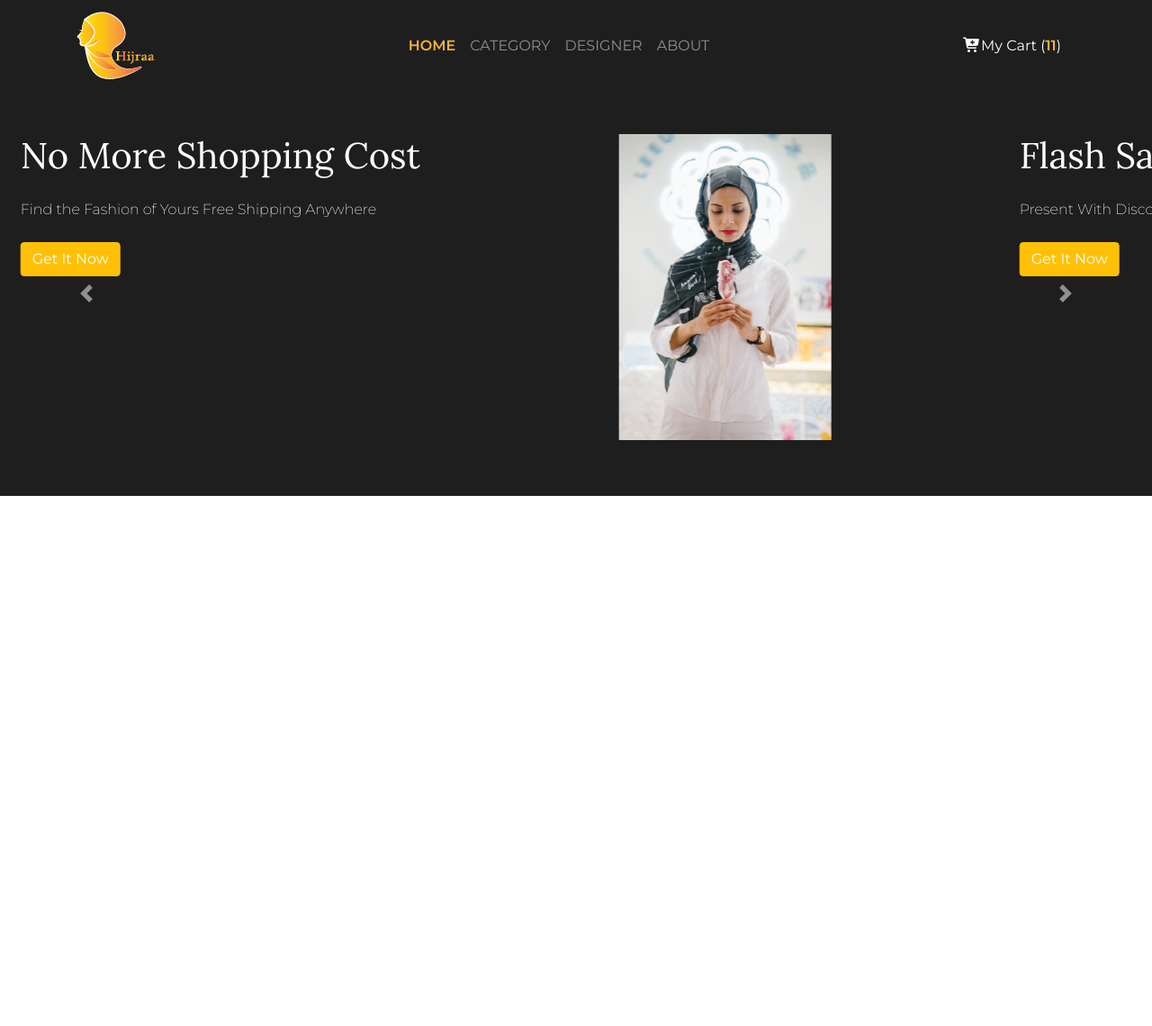
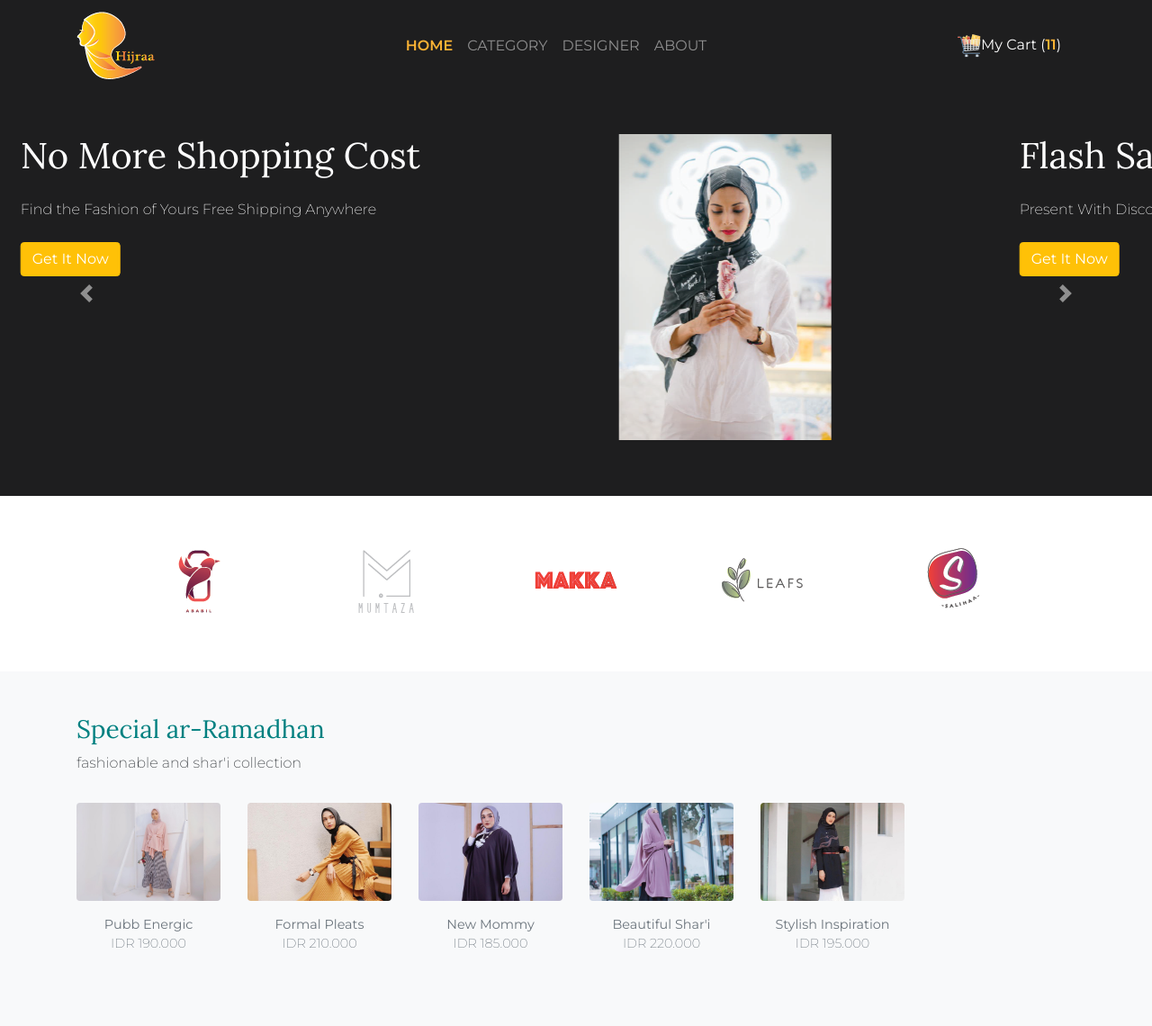
Before and after one commit to masendhy/hijraa, a plain HTML site: page index.html in a window 1280 px wide. Shown: the whole page at 90% size. Before the commit the page ends 800 px from the top, so only its background shows below. Drawn offline with Linux system fonts and the light colour scheme.

Commit message:
brand added

```diff
--- a/css/style.css
+++ b/css/style.css
@@ -2,12 +2,12 @@ body {
     font-family: 'Montserrat';
 }
 
-.navbar{
-    background-color: #1e1e1f  ;
+.navbar {
+    background-color: #1e1e1f;
 }
 
-.nav-tem{
-    margin-right:25px ;
+.nav-tem {
+    margin-right: 25px;
     font-weight: 200;
 }
 
@@ -22,7 +22,7 @@ body {
 }
 
 /* Carousel */
-.carousel{
+.carousel {
     height: 450px;
     background-color: #1e1e1f;
     color: white;
@@ -35,3 +35,35 @@ body {
 .carousel p {
     font-weight: 200;
 }
+
+.features h3 {
+    font-family: 'Lora';
+    color: teal;
+}
+
+.features p {
+    font-weight: 200;
+}
+
+.figure h5 {
+    font-weight: 200;
+}
+
+.figure-img {
+    position: relative;
+}
+
+.figure-img a {
+    position: absolute;
+    top: 0;
+    left: 0;
+    right: 0;
+    bottom: 7px;
+    background-color: rgba(0, 0, 0, 0.7);
+    opacity: 0;
+    transition: opacity 0.3s;
+}
+
+.figure-img:hover a {
+    opacity: 1;
+}
--- a/index.html
+++ b/index.html
@@ -26,6 +26,7 @@
 </head>
 
 <body>
+
   <!-- Navbar -->
   <nav class="navbar navbar-expand-lg navbar-dark">
     <div class="container">
@@ -51,7 +52,7 @@
             <a class="nav-link" href="#">About</a>
           </li>
         </ul>
-        <a href="" class="nav-link text-white" ><i class="fas fa-cart-plus"></i>My Cart (<span>11</span>)</a>
+        <a href="" class="nav-link text-white"><img src="img/icon/1.png" ></i>My Cart (<span>11</span>)</a>
       </div>
     </div>
   </nav>
@@ -70,7 +71,7 @@
               <a href="" class="btn btn-warning text-white">Get It Now</a>
             </div>
             <div class="col-3 col-sm-6 col-md-4 col-lg-5 d-none d-sm-block offset-2">
-           <img src="img/slideshow/1.png"class="img-fluid">
+              <img src="img/slideshow/1.png" class="img-fluid">
             </div>
           </div>
         </div>
@@ -82,7 +83,7 @@
               <a href="" class="btn btn-warning text-white">Get It Now</a>
             </div>
             <div class="col-3 col-sm-6 col-md-4 col-lg-5 d-none d-sm-block offset-2">
-            <img src="img/slideshow/2.png"class="img-fluid">
+              <img src="img/slideshow/2.png" class="img-fluid">
             </div>
           </div>
         </div>
@@ -94,7 +95,7 @@
               <a href="" class="btn btn-warning text-white">Get It Now</a>
             </div>
             <div class="col-3 col-sm-6 col-md-4 col-lg-5 d-none d-sm-block offset-2">
-            <img src="img/slideshow/3.png"class="img-fluid">
+              <img src="img/slideshow/3.png" class="img-fluid">
             </div>
           </div>
         </div>
@@ -111,6 +112,114 @@
   </div>
   <!-- Akhir Carousel -->
 
+  <!-- Brands -->
+  <section class="brands">
+    <div class="container">
+      <div class="row p-5 text-center">
+        <div class="col-md">
+          <img src="img/brand/1.png" class="img-fluid">
+        </div>
+        <div class="col-md">
+          <img src="img/brand/2.png" class="img-fluid">
+        </div>
+        <div class="col-md">
+          <img src="img/brand/3.png" class="img-fluid">
+        </div>
+        <div class="col-md">
+          <img src="img/brand/4.png" class="img-fluid">
+        </div>
+        <div class="col-md">
+          <img src="img/brand/5.png" class="img-fluid">
+        </div>
+      </div>
+    </div>
+  </section>
+  <!-- Akhir Brands -->
+
+  <!-- Features -->
+  <section class="features bg-light p-5">
+    <div class="container">
+      <div class="row mb-3">
+        <div class="col">
+          <h3>Special ar-Ramadhan</h3>
+          <p>fashionable and shar'i collection</p>
+        </div>
+      </div>
+
+      <div class="row">
+        <div class="col-6 col-sm-4 col-md-3 col-lg-2">
+          <figure class="figure">
+           <div class="figure-img">
+            <img src="img/features/1.png" class="figure-img img-fluid rounded">
+            <a href="" class="d-flex justify-content-center">
+              <img src="img/icon/2.png" class="align-self-center" >
+            </a>
+          </div>
+            <figcaption class="figure-caption text-center">
+              <h7>Pubb Energic</h7>
+              <p>IDR 190.000</p>
+            </figcaption>
+          </figure>
+        </div>
+        <div class="col-6 col-sm-4 col-md-3 col-lg-2">
+          <figure class="figure">
+            <div class="figure-img">
+              <img src="img/features/2.png" class="figure-img img-fluid rounded">
+              <a href="" class="d-flex justify-content-center">
+                <img src="img/icon/2.png" class="align-self-center" >
+              </a>
+            </div>
+            <figcaption class="figure-caption text-center">
+              <h7>Formal Pleats</h7>
+              <p>IDR 210.000</p>
+            </figcaption>
+          </figure>
+        </div>
+        <div class="col-6 col-sm-4 col-md-3 col-lg-2">
+          <figure class="figure">
+            <div class="figure-img">
+              <img src="img/features/3.png" class="figure-img img-fluid rounded">
+              <a href="" class="d-flex justify-content-center">
+                <img src="img/icon/2.png" class="align-self-center" >
+              </a>
+            </div>
+            <figcaption class="figure-caption text-center">
+              <h7>New Mommy </h7>
+              <p>IDR 185.000</p>
+            </figcaption>
+          </figure>
+        </div><div class="col-6 col-sm-4 col-md-3 col-lg-2">
+          <figure class="figure">
+            <div class="figure-img">
+              <img src="img/features/4.png" class="figure-img img-fluid rounded">
+              <a href="" class="d-flex justify-content-center">
+                <img src="img/icon/2.png" class="align-self-center" >
+              </a>
+            </div>
+            <figcaption class="figure-caption text-center">
+              <h7>Beautiful Shar'i</h7>
+              <p>IDR 220.000</p>
+            </figcaption>
+          </figure>
+        </div><div class="col-6 col-sm-4 col-md-3 col-lg-2">
+          <figure class="figure">
+            <div class="figure-img">
+              <img src="img/features/5.png" class="figure-img img-fluid rounded">
+              <a href="" class="d-flex justify-content-center">
+                <img src="img/icon/2.png" class="align-self-center" >
+              </a>
+            </div>
+            <figcaption class="figure-caption text-center">
+              <h7>Stylish Inspiration</h7>
+              <p>IDR 195.000</p>
+            </figcaption>
+          </figure>
+        </div>
+      </div>
+    </div>
+    </div>
+  </section>
+  <!-- Akhir Features -->
 
   <!-- Optional JavaScript -->
   <!-- jQuery first, then Popper.js, then Bootstrap JS -->
```
Also changed, not shown: img/brand/1.png (added), img/brand/2.png (added), img/brand/3.png (added), img/brand/4.png (added), img/brand/5.png (added), img/features/1.png (added), img/features/2.png (added), img/features/3.png (added), img/features/4.png (added), img/features/5.png (added), img/icon/1.png (added), img/icon/2.png (added). Lines whose indentation alone changed are shown as unchanged.
